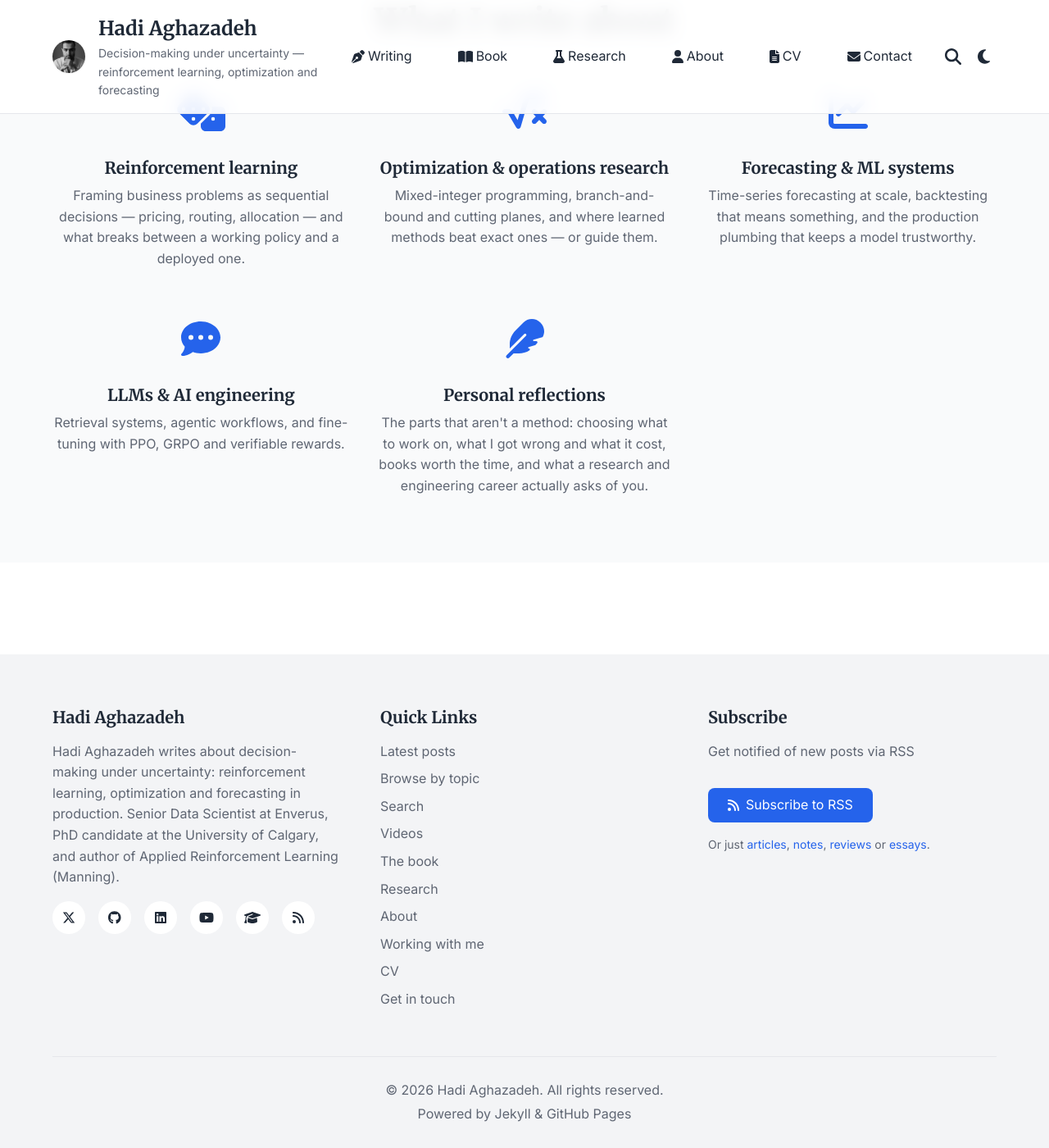
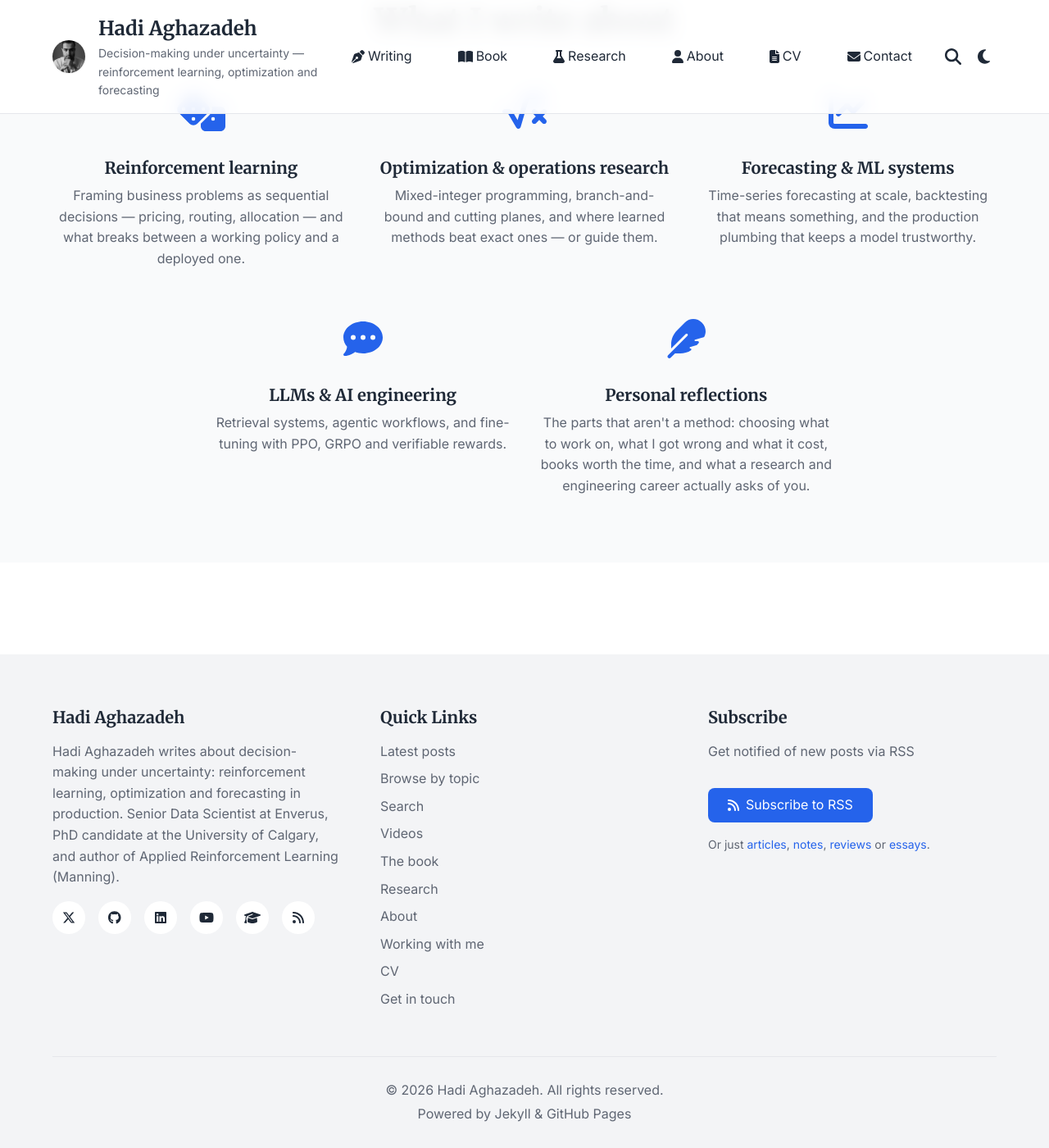
Before and after one commit to hadiagha/hadiagha.github.io, a Jekyll site: the page built from index.html, in a window 1280 px wide and 1400 px high, scrolled down 1909 px. Shown: the whole window at 82% size. Built offline with Jekyll 4.4.1, drawn with Linux system fonts in a browser that asks for light colours; the list of posts is cut into pages by our own code.

Commit message:
Centre the short last row of the homepage topics
A grid fills a partial row from the left and always leaves the empty slot on
the right, so the second row of topics hung off the left edge.

Fixed by giving the grid twice as many tracks as it has cards per row, spanning
every card across two of them, and starting the short row one track late — half
a card of space at each end. The card width is unchanged by this: with 2n tracks
of width c and gap g, a two-track span is 2c+g, which is exactly the width of
one of n equal columns. Measured, the full rows above did not move a pixel.

Applied to both layouts that can end short: 3 + 2 from 862px, and 2 + 2 + 1
between 580 and 861px. Measured centred at every width from 580px to 1600px.

Phone layout is byte-identical — one card per row, as before.

The three-up offset is written as :nth-child(4):nth-last-child(2), "the fourth
of exactly five". A sixth topic would fill the second row on its own, and the
offset would then push the last card onto a third row, so the rule retires
itself rather than quietly breaking.

Co-Authored-By: Claude Opus 5 (1M context) <noreply@anthropic.com>

```diff
--- a/assets/css/main.scss
+++ b/assets/css/main.scss
@@ -882,9 +882,53 @@ a {
 // Only the widest case needs pinning. Below 1144px auto-fit already resolves
 // to three columns and then to two and one, so the narrow layouts are left
 // alone.
-@media (min-width: 1144px) {
+// Centring a short last row.
+//
+// A grid cannot centre a partial row on its own: the cards fill from the left
+// and the empty slot is always on the right. The fix is to give the grid twice
+// as many tracks as it has cards per row, span every card across two of them,
+// and start the short row one track late. That leaves a half-card of space at
+// each end.
+//
+// The card width is unchanged by this. With 2n tracks of width c and gap g, a
+// two-track span is 2c+g, which works out to exactly the width of one of n
+// equal columns — so the full rows above do not move at all.
+//
+// The breakpoints are the ones auto-fit was already choosing: 250px minimum
+// plus 2rem gaps inside a container capped at 1200px means three across from
+// 862px and two from 580px.
+
+// Two up: five cards land 2 + 2 + 1, and the last one centres.
+@media (min-width: 580px) and (max-width: 861px) {
   .features-grid {
-    grid-template-columns: repeat(3, minmax(0, 1fr));
+    grid-template-columns: repeat(4, minmax(0, 1fr));
+  }
+
+  .features-grid > .feature {
+    grid-column: span 2;
+  }
+
+  .features-grid > .feature:nth-child(5):last-child {
+    grid-column: 2 / span 2;
+  }
+}
+
+// Three up: five cards land 3 + 2, and the pair centres.
+@media (min-width: 862px) {
+  .features-grid {
+    grid-template-columns: repeat(6, minmax(0, 1fr));
+  }
+
+  .features-grid > .feature {
+    grid-column: span 2;
+  }
+
+  // :nth-child(4):nth-last-child(2) is "the fourth of exactly five". A sixth
+  // topic would fill the second row by itself, and this offset would then push
+  // the last card onto a third row — so the rule retires itself rather than
+  // quietly breaking.
+  .features-grid > .feature:nth-child(4):nth-last-child(2) {
+    grid-column: 2 / span 2;
   }
 }
 
```
